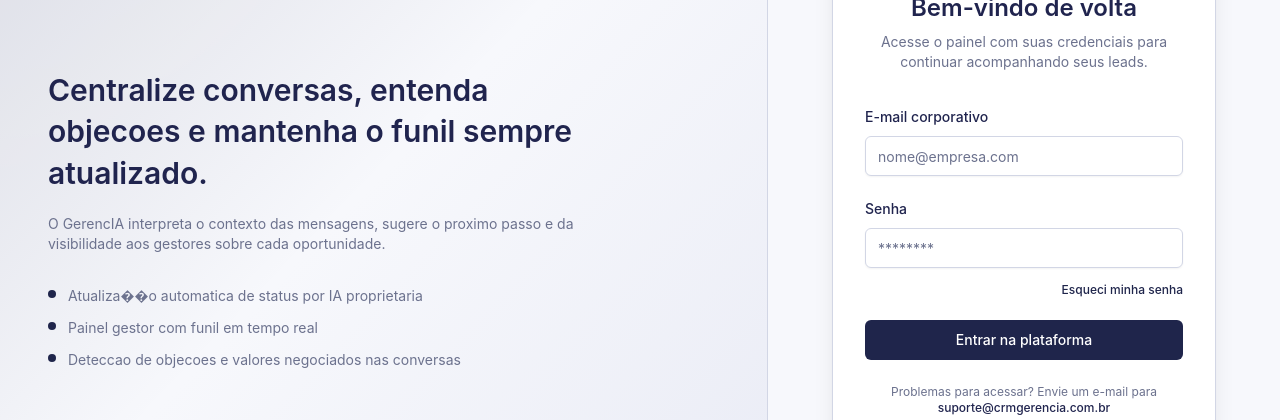
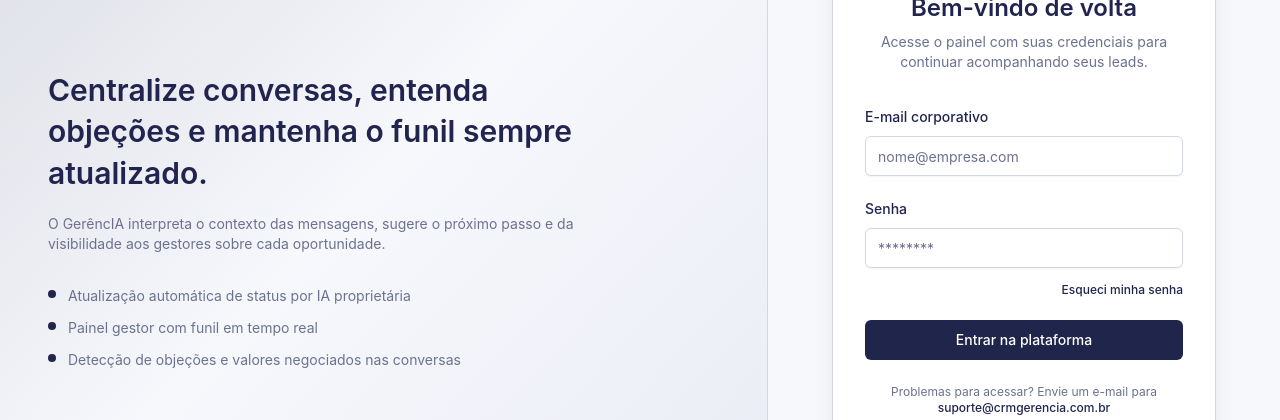
Before and after one commit to luisfortini/Gerencia, a React (Vite) app in the folder gerencia/frontend/: page /login in a window 1280 px wide. Shown: the part 228-648 px from the top of the page. Built offline with nearby package versions, Linux system fonts and the light colour scheme; no server answers.

Commit message:
Caracteres

```diff
--- a/gerencia/frontend/src/pages/LoginPage.tsx
+++ b/gerencia/frontend/src/pages/LoginPage.tsx
@@ -46,7 +46,7 @@
     }
 
     if (!parsed) {
-      console.warn("Resposta de login inesperada; n�o foi poss�vel interpretar JSON.", sanitized);
+      console.warn("Resposta de login inesperada; não foi possível interpretar JSON.", sanitized);
     }
 
     return parsed;
@@ -67,15 +67,15 @@
   try {
     return JSON.parse(value) as { superadmin?: boolean; admin?: boolean };
   } catch (error) {
-    console.warn("N�o foi poss�vel interpretar os dados armazenados do usu�rio.", error);
+    console.warn("Não foi possível interpretar os dados armazenados do usuário.", error);
     return null;
   }
 };
 
 const destaqueItens = [
-  "Atualiza��o automatica de status por IA proprietaria",
+  "Atualização automática de status por IA proprietária",
   "Painel gestor com funil em tempo real",
-  "Deteccao de objecoes e valores negociados nas conversas",
+  "Detecção de objeções e valores negociados nas conversas",
 ];
 
 export const LoginPage = () => {
@@ -185,10 +185,10 @@
         <div className="relative z-10 mt-16 max-w-xl space-y-8">
           <div className="space-y-5">
             <h1 className="text-3xl font-semibold leading-snug text-foreground dark:text-white">
-              Centralize conversas, entenda objecoes e mantenha o funil sempre atualizado.
+              Centralize conversas, entenda objeções e mantenha o funil sempre atualizado.
             </h1>
             <p className="text-sm text-muted-foreground dark:text-muted-foreground/75">
-              O GerencIA interpreta o contexto das mensagens, sugere o proximo passo e da visibilidade aos gestores sobre cada oportunidade.
+              O GerêncIA interpreta o contexto das mensagens, sugere o próximo passo e da visibilidade aos gestores sobre cada oportunidade.
             </p>
           </div>
           <ul className="space-y-3 text-sm text-muted-foreground dark:text-muted-foreground/70">
```
